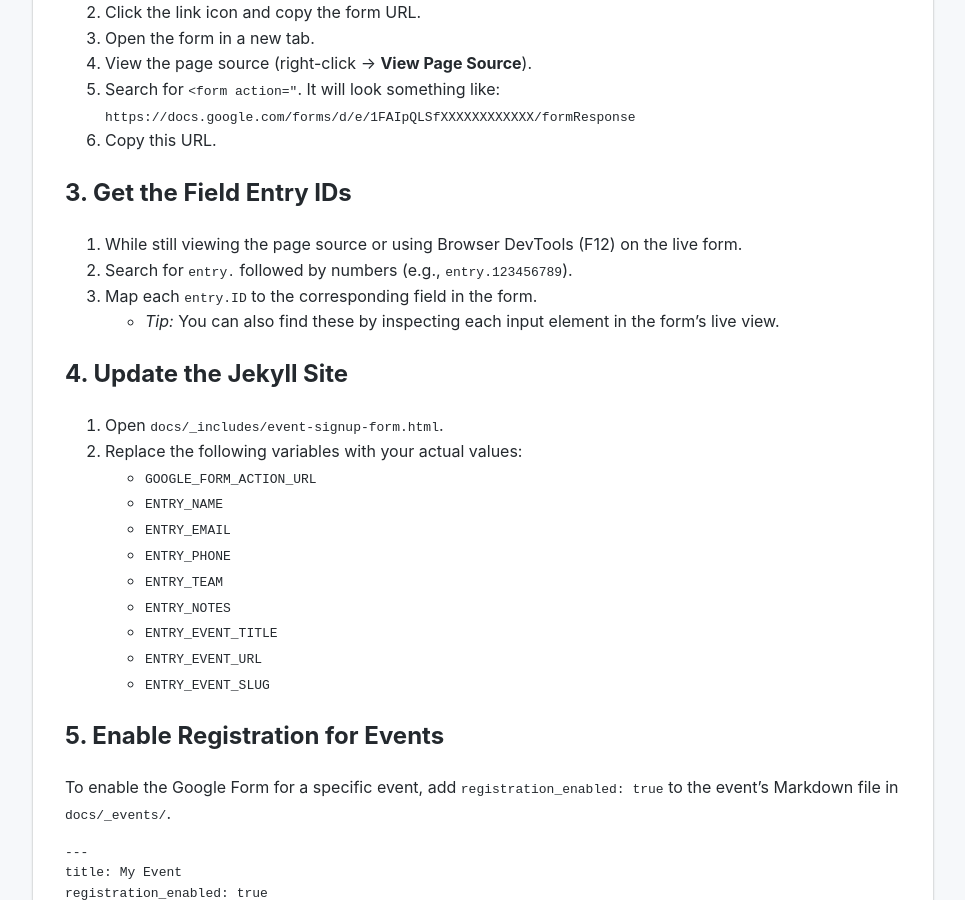
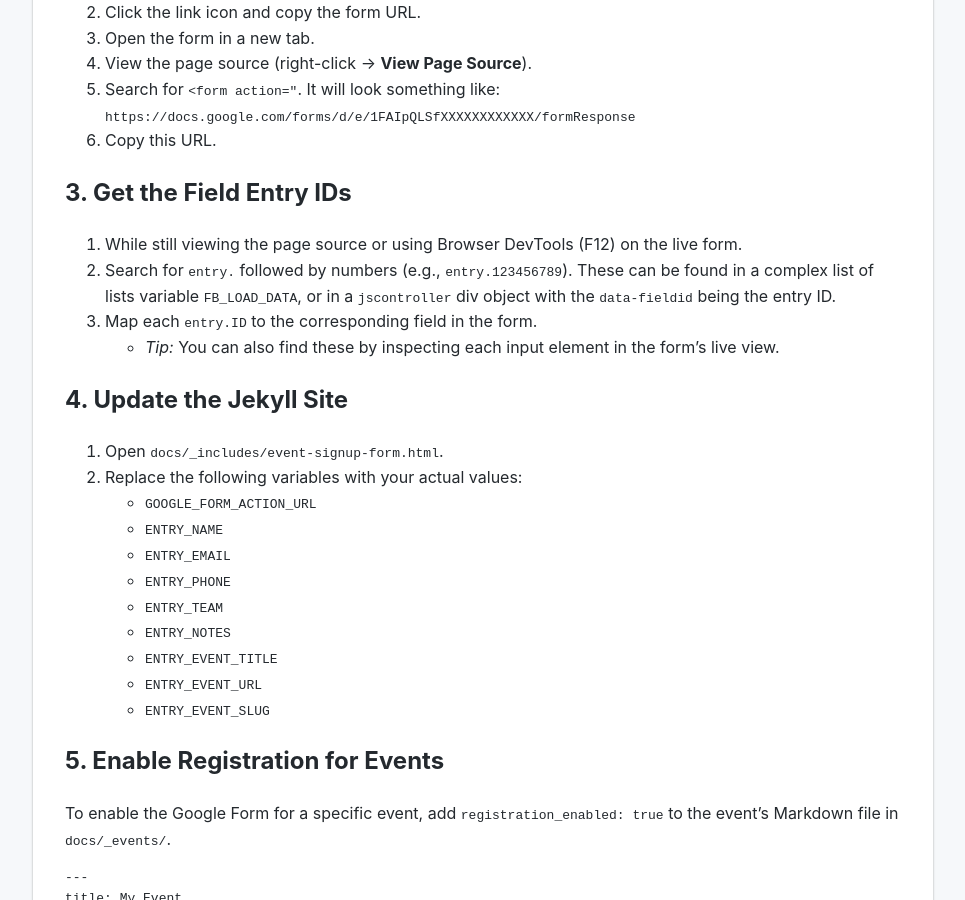
Before and after one commit to Unloosed/summer-olympics-2026, a Jekyll site: the page built from docs/GOOGLE_FORMS_SETUP.md, in a window 1280 px wide and 900 px high, scrolled down 819 px. Shown: the whole window, without its empty margins (157-1122 px from the left). Built offline with Jekyll 4.4.1, drawn with Linux system fonts in a browser that asks for light colours; our own code applies the rules of GitHub Pages for plain Markdown files.

Commit message:
Update docs\GOOGLE_FORMS_SETUP.md

```diff
--- a/docs/GOOGLE_FORMS_SETUP.md
+++ b/docs/GOOGLE_FORMS_SETUP.md
@@ -28,7 +28,7 @@ This guide explains how to connect your Jekyll site to a Google Form for event r
 ## 3. Get the Field Entry IDs
 
 1. While still viewing the page source or using Browser DevTools (F12) on the live form.
-2. Search for `entry.` followed by numbers (e.g., `entry.123456789`).
+2. Search for `entry.` followed by numbers (e.g., `entry.123456789`). These can be found in a complex list of lists variable `FB_LOAD_DATA`, or in a `jscontroller` div object with the `data-fieldid` being the entry ID.
 3. Map each `entry.ID` to the corresponding field in the form.
    - *Tip:* You can also find these by inspecting each input element in the form's live view.
 
```
